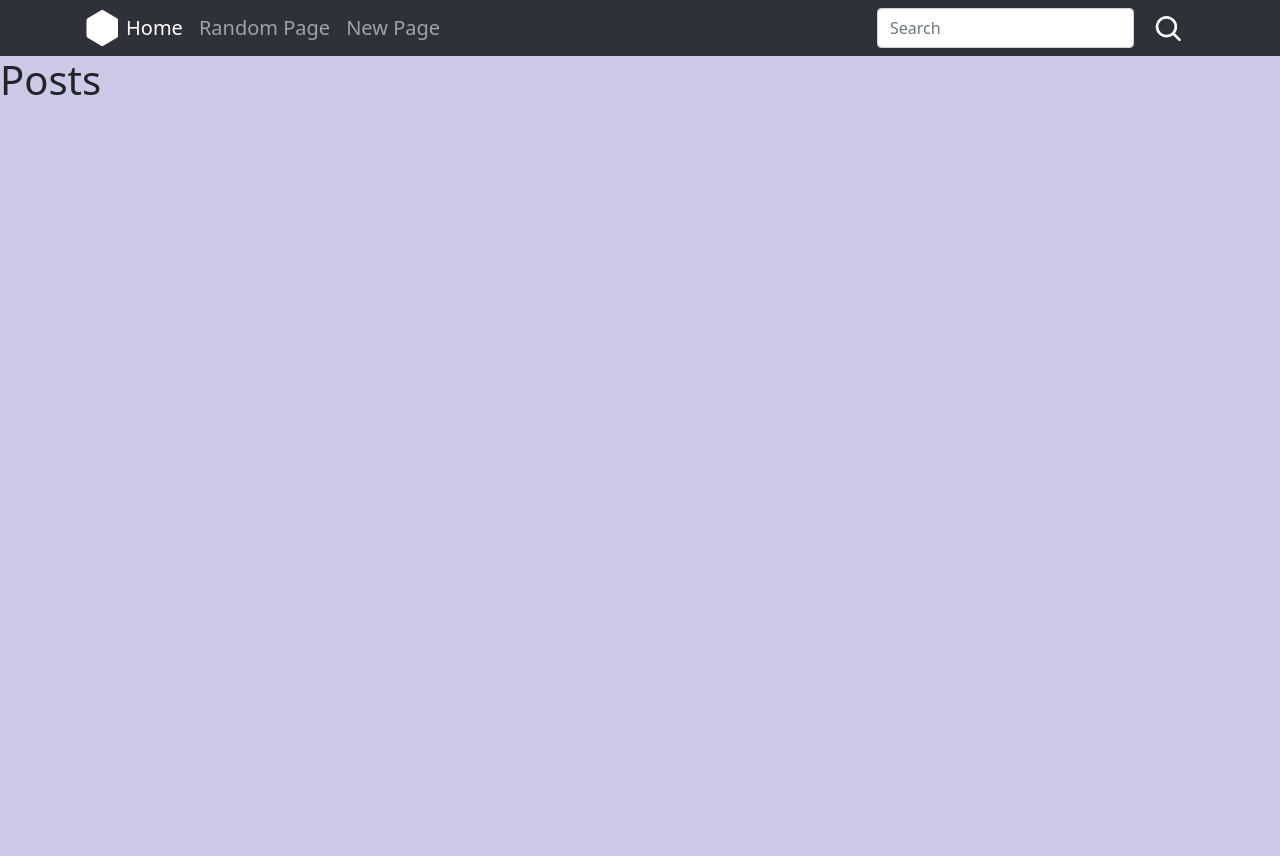
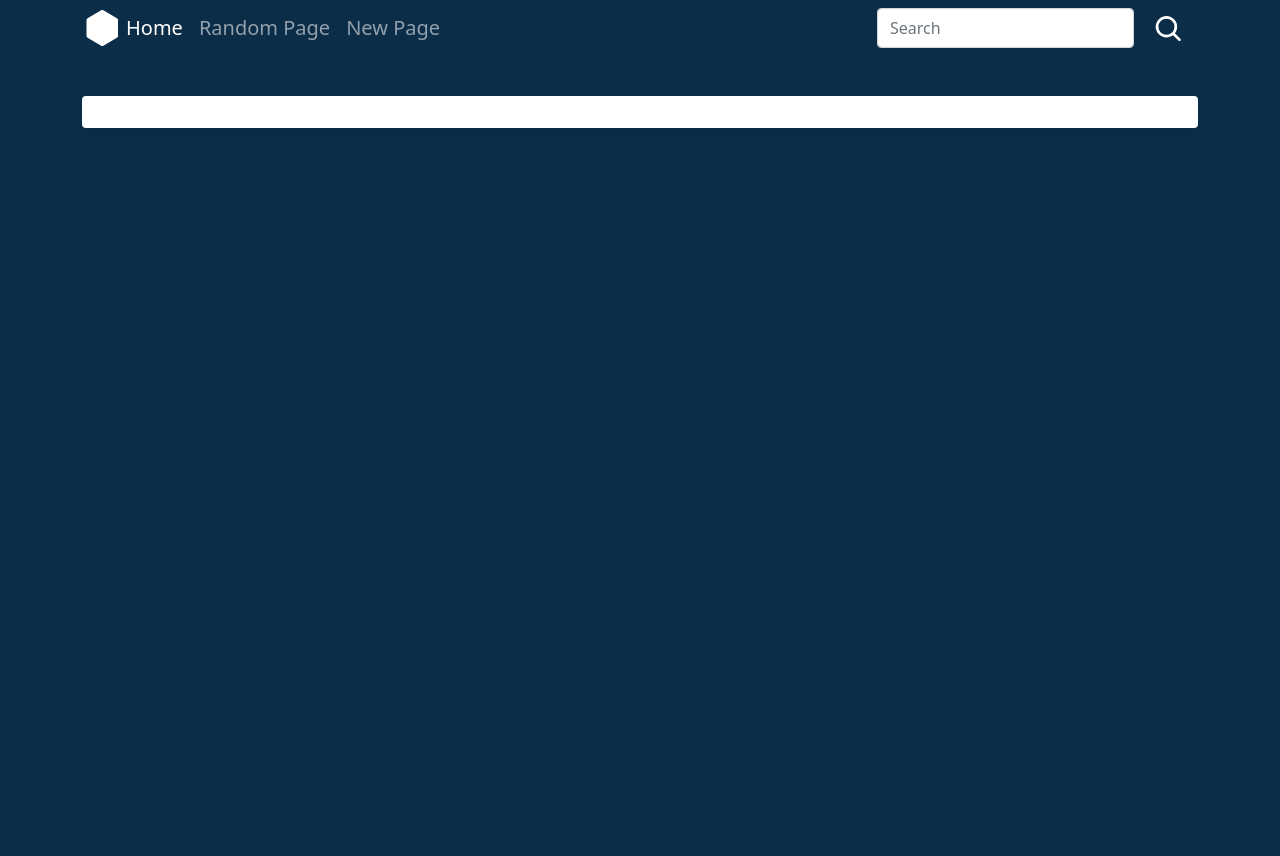
Before and after one commit to nicolasfvz/PI2021-MarkdownPost, a Django app: page / in a window 1280 px wide. Run offline with Django 3.2, Linux system fonts and the light colour scheme; data that the repository does not hold is empty.

Commit message:
Pretty Things in the HTML

```diff
--- a/encyclopedia/static/encyclopedia/index.js
+++ b/encyclopedia/static/encyclopedia/index.js
@@ -5,7 +5,14 @@ document.addEventListener('DOMContentLoaded', function() {
         let txt = "";
         const lenL = data.title.length;
         for (let i = 0; i < lenL; i++) {
-            txt += ` <h2 class=""><a href="/wiki/${data.title[i]}">${data.title[i]}</a></h2>`
+            txt += `<a href="/wiki/${data.title[i]}">
+            <div class="d-flex text-muted pt-3">
+                  <p class="pb-3 mb-0 small lh-sm border-bottom">
+                    <strong class="d-block text-gray-dark">@username</strong>
+                    ${data.title[i]}
+                  </p>
+            </div>
+            </a>`
           }
         document.querySelector('#postagem').innerHTML = txt;
     });
--- a/encyclopedia/static/encyclopedia/main.css
+++ b/encyclopedia/static/encyclopedia/main.css
@@ -13,11 +13,12 @@
 */
 
 :root {
-    --bs-primary: #2E3138;
+    --bs-primary: #0C2D48;
     --bs-secondary: #E88566;
     --bs-tertiary: #f8f9fa;
-    --bs-background: #CCC9E7;
+    --bs-background: #0C2D48;
 }
+
 
 .bcolor-primary {
     background-color: var(--bs-primary);
@@ -48,3 +49,7 @@
 .navbar-brand {
     margin-right: 0;
 }
+
+a {
+    text-decoration : none;
+}
--- a/encyclopedia/templates/encyclopedia/index.html
+++ b/encyclopedia/templates/encyclopedia/index.html
@@ -3,6 +3,7 @@
 
 {% block head %}
     <title>encyclopedia</title>
+    <link rel="stylesheet" href="{% static 'encyclopedia/main.css'%}">
 {% endblock %}
 
 {% block body %}
@@ -45,12 +46,14 @@
   </nav>
 
   <div class="background1">
+    <br>
+    <!-- updates-->
+    <main class="container">
+      <div id="postagem" class="my-3 p-3 bg-body rounded shadow-sm">
 
-    <h1>Posts</h1>
-    <div id='postagem'></div>
-
-  </div>
+      </div>
+    </main>
 
   <script type="text/javascript" src="{% static 'encyclopedia/index.js'%}"></script>
-  <link rel="stylesheet" href="{% static 'encyclopedia/main.css'%}">
+
 {% endblock %}
```
Also changed, not shown: encyclopedia/templates/encyclopedia/new_post.html (+40 -6 lines).
